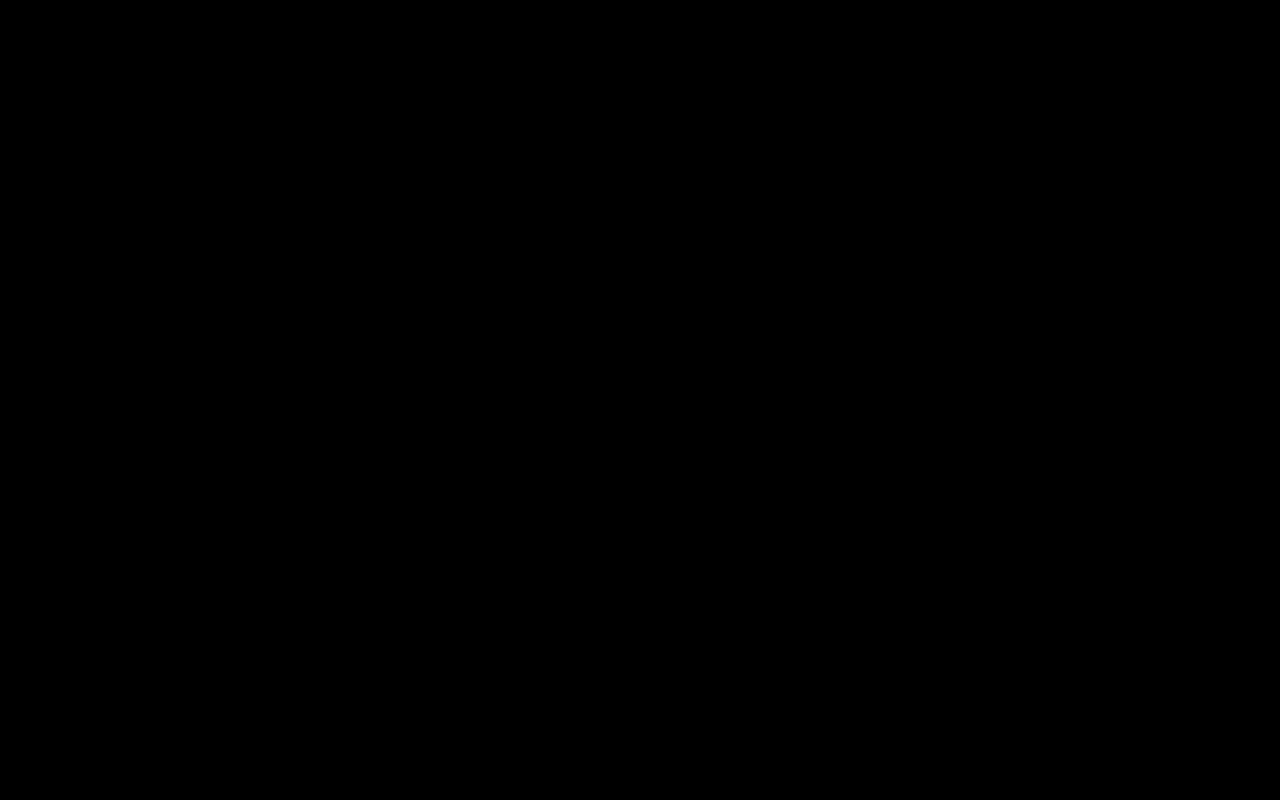
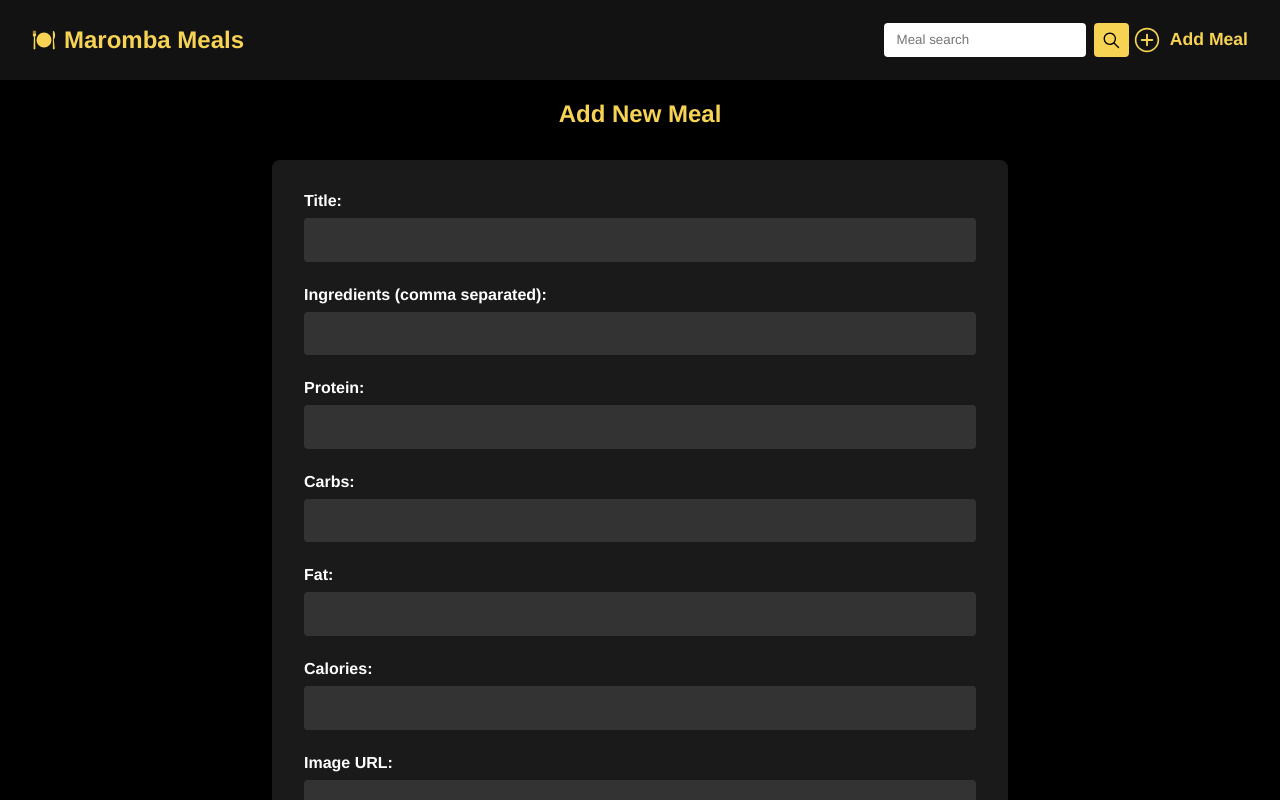
Before and after one commit to msxtracool/maromba-meals, a React (Vite) app: page /add-NewMeal in a window 1280 px wide. Before the commit this address had no page. Shown: the top 800 px of the page. Built offline with nearby package versions, Linux system fonts and the light colour scheme.

Commit message:
changes CSS

```diff
--- a/src/App.css
+++ b/src/App.css
@@ -21,13 +21,20 @@ a:hover {
 }
 
 /*NavBar*/
+#navbar {
+  position: fixed;
+  top: 0;
+  left: 0;
+  width: 100%;
+  height: 80px;
+  z-index: 1000;
 
-#navbar {
   display: flex;
   justify-content: space-between;
   align-items: center;
   padding: 1rem 2rem;
   background-color: #121212;
+  gap: 1rem;
 }
 
 #navbar h2 a {
@@ -36,15 +43,24 @@ a:hover {
   gap: 0.5rem;
 }
 
+.nav-actions {
+  display: flex;
+  align-items: center;
+  gap: 3rem;
+}
+
 #navbar form {
   display: flex;
   gap: 0.5rem;
+  max-width: 200px;
+  flex-shrink: 0;
 }
 
 #navbar input {
   padding: 0.2rem 0.8rem;
   border-radius: 4px;
   border: none;
+  flex: 1;
 }
 
 #navbar form button {
@@ -60,7 +76,30 @@ a:hover {
   transition: 0.4s;
 }
 
+.add-meal-link {
+  display: flex;
+  align-items: center;
+  gap: 0.5rem;
+  cursor: pointer;
+  font-weight: bold;
+  color: #f7d354;
+  font-size: 1.1rem;
+  transition: color 0.3s;
+  text-decoration: none;
+}
+
+.add-meal-link:hover {
+  color: #b8930c;
+}
+
 /*MEALS GRID*/
+
+.container {
+  max-width: 1200px;
+  margin: 0 auto;
+  padding: 80px 2rem 2rem;
+}
+
 .container .title {
   color: #fff;
   font-size: 2.5rem;
@@ -122,3 +161,68 @@ a:hover {
   align-items: center;
   font-weight: bold;
 }
+
+/* ADD MEAL FORM */
+.add-meal-container {
+  max-width: 800px;
+  margin: 0 auto;
+  padding: 100px 2rem 2rem;
+  color: #fff;
+}
+
+.add-meal-container h2 {
+  text-align: center;
+  margin-bottom: 2rem;
+  color: #f7d354;
+}
+
+.add-meal-container form {
+  display: flex;
+  flex-direction: column;
+  gap: 1.5rem;
+  background-color: #1a1a1a;
+  padding: 2rem;
+  border-radius: 8px;
+}
+
+.add-meal-container label {
+  display: flex;
+  flex-direction: column;
+  font-weight: bold;
+  gap: 0.5rem;
+}
+
+.add-meal-container input[type="text"],
+.add-meal-container input[type="number"],
+.add-meal-container input[type="url"] {
+  padding: 0.8rem;
+  border: none;
+  border-radius: 4px;
+  background-color: #333;
+  color: #fff;
+  font-size: 1rem;
+}
+
+.add-meal-container input[type="text"]::placeholder,
+.add-meal-container input[type="number"]::placeholder,
+.add-meal-container input[type="url"]::placeholder {
+  color: #ccc;
+}
+
+.add-meal-container button[type="submit"] {
+  background-color: #f7d354;
+  border: 2px solid #f7d354;
+  border-radius: 4px;
+  color: #000;
+  padding: 1rem 0.5rem;
+  font-weight: bold;
+  cursor: pointer;
+  transition: 0.4s;
+  font-size: 1.1rem;
+  margin-top: 1rem;
+}
+
+.add-meal-container button[type="submit"]:hover {
+  background-color: #b8930c;
+  border-color: #b8930c;
+}
--- a/src/Components/Navbar.jsx
+++ b/src/Components/Navbar.jsx
@@ -2,6 +2,7 @@ import { useState } from "react";
 import { Link, useNavigate } from "react-router-dom";
 import { GiMeal } from "react-icons/gi";
 import { IoIosSearch } from "react-icons/io";
+import { IoIosAddCircleOutline } from "react-icons/io";
 
 const Navbar = () => {
   const [search, setSearch] = useState("");
@@ -10,8 +11,8 @@ const Navbar = () => {
   const handleSubmit = (e) => {
     e.preventDefault();
 
-    if(!search) return
-    navigate(`/search?q=${search}`)
+    if (!search) return;
+    navigate(`/search?q=${search}`);
     setSearch("");
   };
 
@@ -23,6 +24,7 @@ const Navbar = () => {
           Maromba Meals
         </Link>
       </h2>
+      <div className="nav-actions">
         <form onSubmit={handleSubmit}>
           <input
             type="text"
@@ -34,6 +36,12 @@ const Navbar = () => {
             <IoIosSearch />
           </button>
         </form>
+
+        <Link to="/add-NewMeal" className="add-meal-link">
+          <IoIosAddCircleOutline size={30} color="#f7d354" />
+          <span> Add Meal</span>
+        </Link>
+      </div>
     </nav>
   );
 };
--- a/src/main.jsx
+++ b/src/main.jsx
@@ -7,6 +7,7 @@ import App from "./App.jsx";
 import Home from "./pages/Home.jsx";
 import Meals from "./pages/Meals.jsx";
 import Search from "./pages/Search.jsx";
+import AddMeal from "./pages/AddMeal.jsx";
 
 createRoot(document.getElementById("root")).render(
   <StrictMode>
@@ -16,6 +17,7 @@ createRoot(document.getElementById("root")).render(
           <Route path="/" element={<Home />} />
           <Route path="meals/:id" element={<Meals />} />
           <Route path="search" element={<Search />} />
+          <Route path="add-NewMeal" element={<AddMeal />} />
         </Route>
       </Routes>
     </BrowserRouter>
--- a/src/pages/AddMeal.jsx
+++ b/src/pages/AddMeal.jsx
@@ -31,7 +31,7 @@ const AddMeal = () => {
 
     try {
       await axios.post("http://localhost:3000/recipes", dataToSend);
-      alert("Meal adicionada com sucesso!");
+      alert("Meal Added!");
       navigate("/");
     } catch (error) {
       console.error("Erro adding meal", error);
--- a/src/pages/Home.jsx
+++ b/src/pages/Home.jsx
@@ -22,7 +22,7 @@ const Home = () => {
 
   return (
     <div className="container">
-      <h2 className="title">All Meals:</h2>
+      <h2 className="title">Meals Gallery:</h2>
       <div className="meals-container">
         {topMeals.length === 0 && <p>Loading...</p>}
         {topMeals.length > 0 &&
```
Lines whose indentation alone changed are shown as unchanged.
